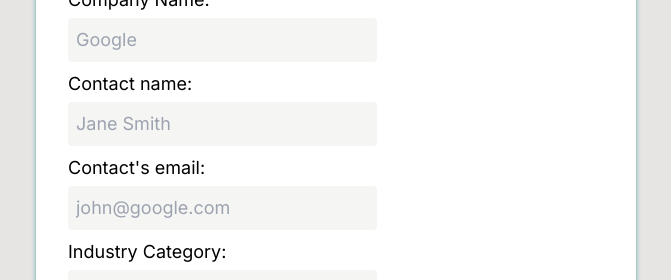
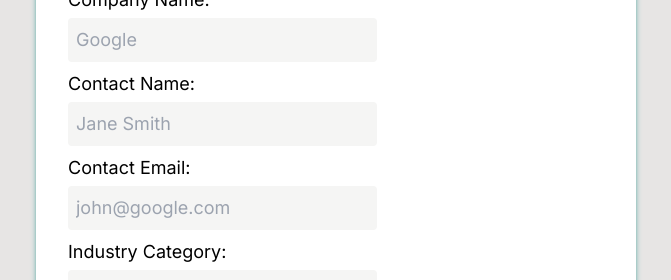
Before and after one commit to jinitsuga/ws-payments, a Next.js app: page /register in a window 1280 px wide. Shown: the part 190-470 px from the top of the page, without its empty margins (304-975 px from the left). Built offline with nearby package versions, Linux system fonts and the light colour scheme.

Commit message:
add style fixes

```diff
--- a/src/app/Components/FormSteps.tsx
+++ b/src/app/Components/FormSteps.tsx
@@ -32,7 +32,7 @@ export const CompanyForm = ({ setter, formData }: FormProps) => {
       />
       <Input
         inputName="repName"
-        labelText="Contact name:"
+        labelText="Contact Name:"
         inputType="text"
         placeholder="Jane Smith"
         setter={setter}
@@ -41,7 +41,7 @@ export const CompanyForm = ({ setter, formData }: FormProps) => {
       />
       <Input
         inputName="repEmail"
-        labelText="Contact's email:"
+        labelText="Contact Email:"
         inputType="email"
         placeholder="john@google.com"
         setter={setter}
@@ -90,21 +90,6 @@ export const ShowcaseForm = ({ setter, formData }: FormProps) => {
         key={id}
         id={option.name}
         value={option.value}
-      />
-    );
-  });
-
-  const exhibitorSizes = sizes.map((option, id) => {
-    return (
-      <RadioInput
-        formData={formData}
-        setter={setter}
-        id={option.name}
-        key={id}
-        inputName="size"
-        labelText={option.name}
-        value={option.value}
-        req
       />
     );
   });
@@ -210,7 +195,7 @@ export const ShowcaseForm = ({ setter, formData }: FormProps) => {
       </div>
       <fieldset className="text-xl mt-2 flex-wrap">
         A la carte options:
-        <div className="flex flex-wrap max-w-[700px] mt-4">
+        <div className="flex flex-wrap max-w-[700px] mt-1">
           {alacarteOptions}
         </div>
       </fieldset>
--- a/src/app/Components/Input.tsx
+++ b/src/app/Components/Input.tsx
@@ -67,7 +67,7 @@ export const RadioInput = ({
     });
   };
   return (
-    <div className="flex items-center border-b-2 p-1 border-r-2 hover:bg-pink-100 text-lg ">
+    <div className="flex items-center justify-center border-b-2 p-1 border-r-2 hover:bg-pink-100 text-lg ">
       <input
         onChange={(e) => {
           updateData(e);
```
